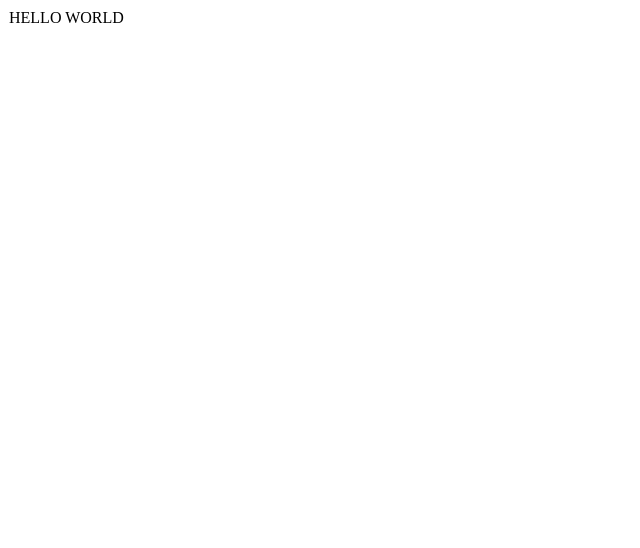
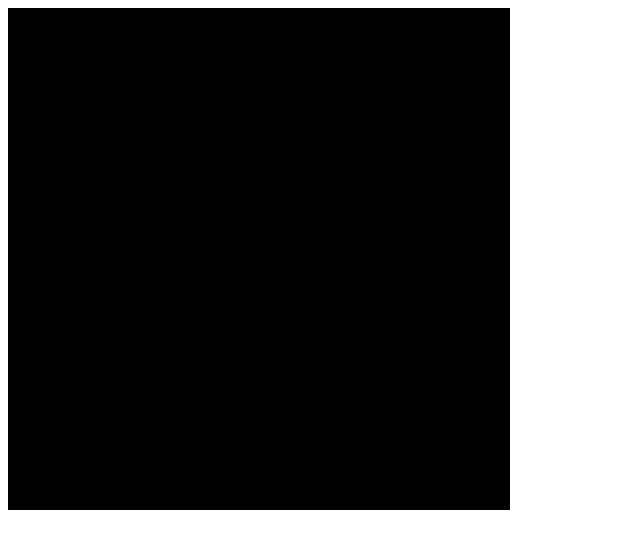
Before and after one commit to nicole-m-martin/magic-color-square, a React app: page / in a window 1280 px wide. Shown: the top 548 px of the page, without its empty margins (0-640 px from the left). Built offline with nearby package versions, Linux system fonts and the light colour scheme.

Commit message:
black square start

```diff
--- a/src/components/app/MagicBox.jsx
+++ b/src/components/app/MagicBox.jsx
@@ -7,6 +7,7 @@
         height: '500px',
         width: '500px',
         border: 'solid 1px #0000',
+        background: 'black',
       }}
     >
       HELLO WORLD
```
